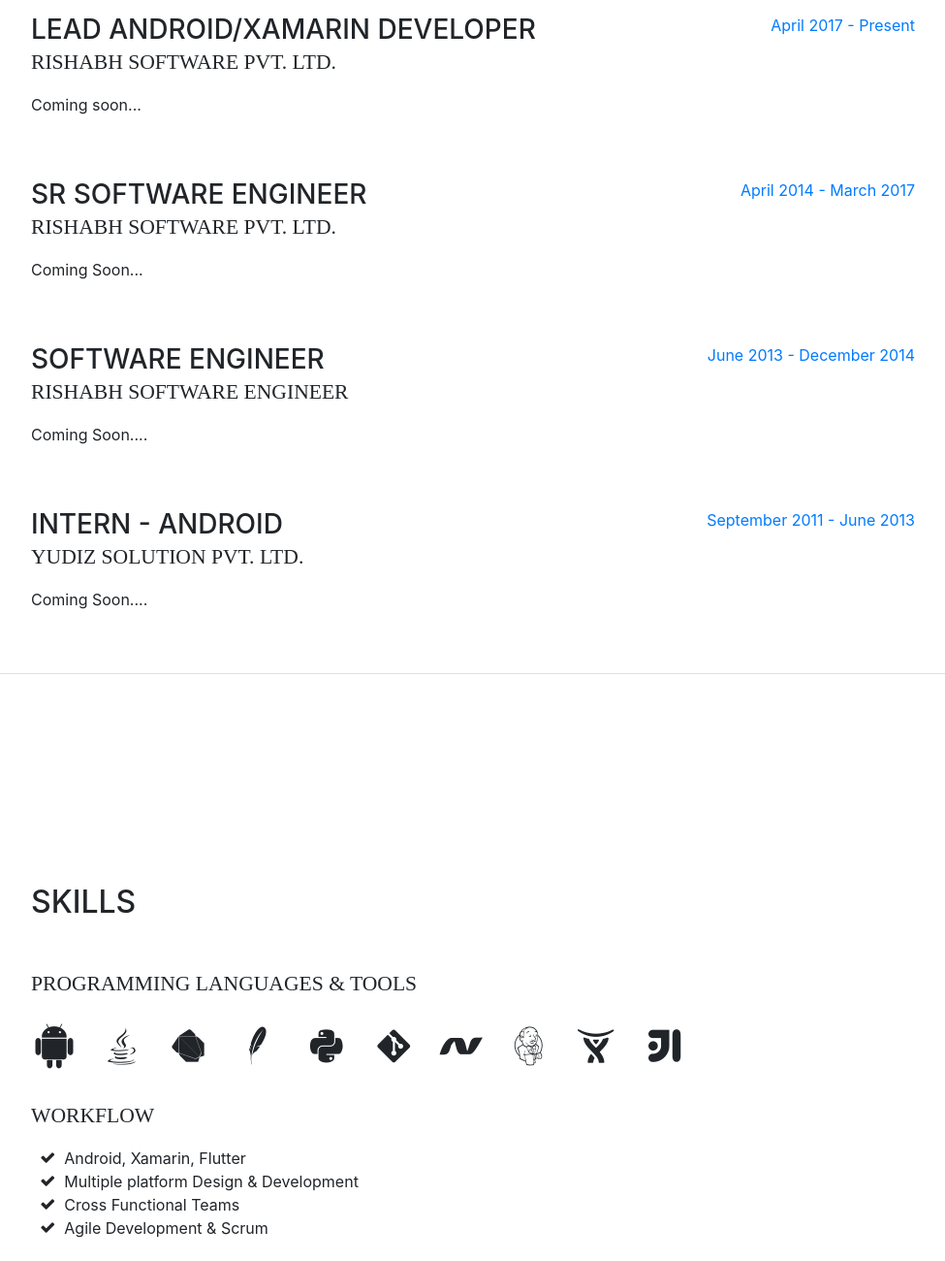
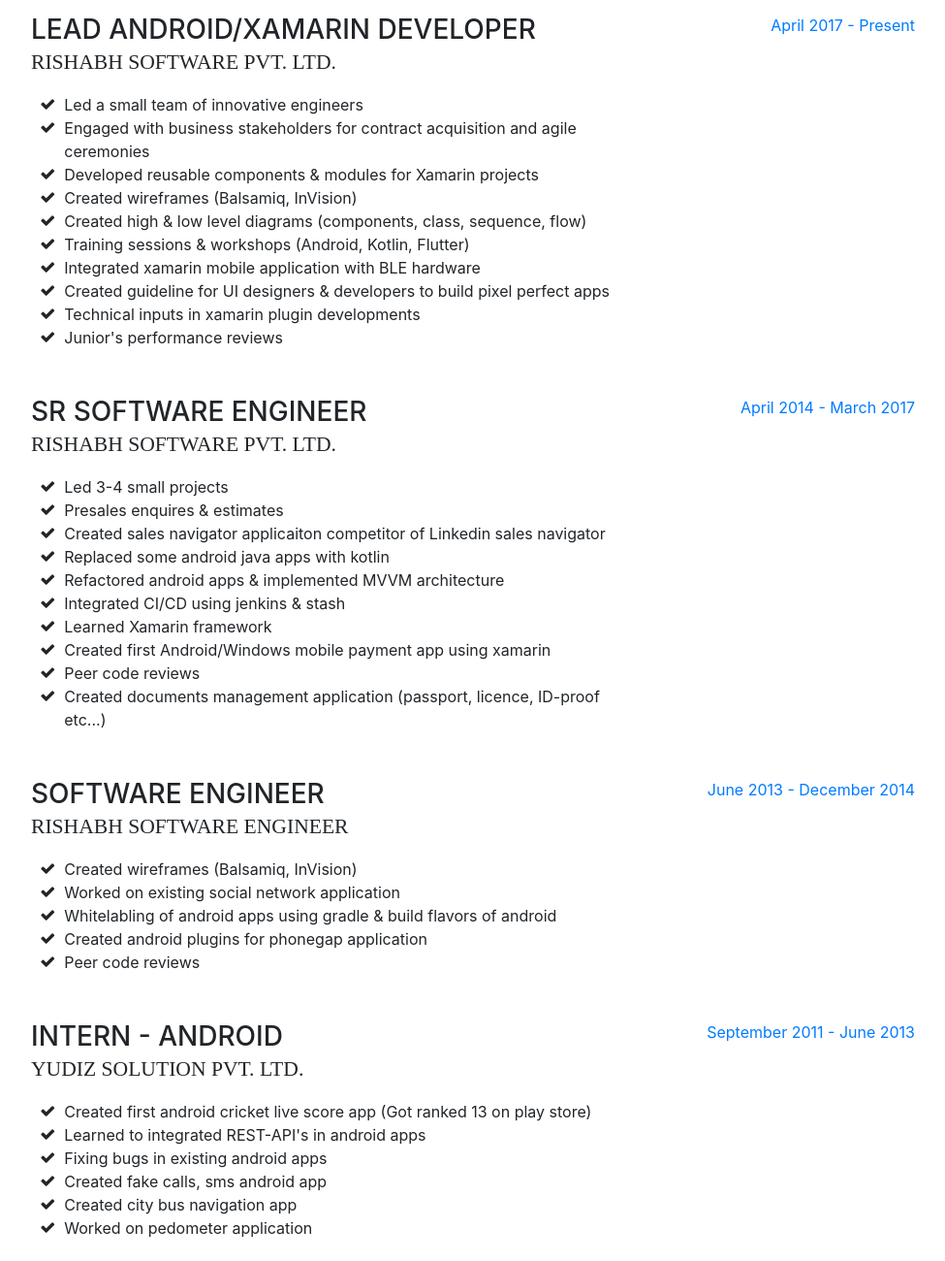
Before and after one commit to dgandhi17/darshan.github.io, a website with bundled scripts: page index.html in a window 1280 px wide. Shown: the part 920-2220 px from the top of the page at 97% size, without its empty margins (288-1263 px from the left). Built offline with nearby package versions, Linux system fonts and the light colour scheme; a web font is replaced by a local one.

Commit message:
added experiences

```diff
--- a/index.html
+++ b/index.html
@@ -139,7 +139,43 @@
           <div class="resume-content mr-auto">
             <h3 class="mb-0">Lead Android/Xamarin Developer</h3>
             <div class="subheading mb-3">Rishabh Software Pvt. Ltd.</div>
-            <p>Coming soon...</p>
+            <ul class="fa-ul mb-0">
+              <li>
+                <i class="fa-li fa fa-check"></i>
+                Led a small team of innovative engineers</li>
+              <li>
+                <i class="fa-li fa fa-check"></i>
+                Engaged with business stakeholders for contract acquisition and agile ceremonies</li>
+              <li>
+                <i class="fa-li fa fa-check"></i>
+                Developed reusable components & modules for Xamarin projects</li>
+              <li>
+                <i class="fa-li fa fa-check"></i>
+                Created wireframes (Balsamiq, InVision)</li>
+              <li>
+                <i class="fa-li fa fa-check"></i>
+                Created high & low level diagrams (components, class, sequence, flow)</li>
+              <li>
+                <i class="fa-li fa fa-check"></i>
+                Training sessions & workshops (Android, Kotlin, Flutter)
+              </li>
+              <li>
+                <i class="fa-li fa fa-check"></i>
+                Integrated xamarin mobile application with BLE hardware
+              </li>
+              <li>
+                <i class="fa-li fa fa-check"></i>
+                Created guideline for UI designers & developers to build pixel perfect apps
+              </li>
+              <li>
+                <i class="fa-li fa fa-check"></i>
+                Technical inputs in xamarin plugin developments
+              </li>
+              <li>
+                <i class="fa-li fa fa-check"></i>
+                Junior's performance reviews
+              </li>
+            </ul>
           </div>
           <div class="resume-date text-md-right">
             <span class="text-primary">April 2017 - Present</span>
@@ -150,7 +186,48 @@
           <div class="resume-content mr-auto">
             <h3 class="mb-0">Sr Software Engineer</h3>
             <div class="subheading mb-3">Rishabh Software Pvt. Ltd.</div>
-            <p>Coming Soon...</p>
+            <ul class="fa-ul mb-0">
+              <li>
+                <i class="fa-li fa fa-check"></i>
+                Led 3-4 small projects
+              </li>
+              <li>
+                <i class="fa-li fa fa-check"></i>
+                Presales enquires & estimates
+              </li>
+              <li>
+                <i class="fa-li fa fa-check"></i>
+                Created sales navigator applicaiton competitor of Linkedin sales navigator
+              </li>
+              <li>
+                <i class="fa-li fa fa-check"></i>
+                Replaced some android java apps with kotlin
+              </li>
+              <li>
+                <i class="fa-li fa fa-check"></i>
+                Refactored android apps & implemented MVVM architecture
+              </li>
+              <li>
+                <i class="fa-li fa fa-check"></i>
+                Integrated CI/CD using jenkins & stash
+              </li>
+              <li>
+                <i class="fa-li fa fa-check"></i>
+                Learned Xamarin framework
+              </li>
+              <li>
+                <i class="fa-li fa fa-check"></i>
+                Created first Android/Windows mobile payment app using xamarin
+              </li>
+              <li>
+                <i class="fa-li fa fa-check"></i>
+                Peer code reviews
+              </li>
+              <li>
+                <i class="fa-li fa fa-check"></i>
+                Created documents management application (passport, licence, ID-proof etc...)
+              </li>
+            </ul>
           </div>
           <div class="resume-date text-md-right">
             <span class="text-primary">April 2014 - March 2017</span>
@@ -161,7 +238,28 @@
           <div class="resume-content mr-auto">
             <h3 class="mb-0">Software Engineer</h3>
             <div class="subheading mb-3">Rishabh Software Engineer</div>
-            <p>Coming Soon....</p>
+            <ul class="fa-ul mb-0">
+              <li>
+                <i class="fa-li fa fa-check"></i>
+                Created wireframes (Balsamiq, InVision)
+              </li>
+              <li>
+                <i class="fa-li fa fa-check"></i>
+                Worked on existing social network application
+              </li>
+              <li>
+                <i class="fa-li fa fa-check"></i>
+                Whitelabling of android apps using gradle & build flavors of android
+              </li>
+              <li>
+                <i class="fa-li fa fa-check"></i>
+                Created android plugins for phonegap application
+              </li>
+              <li>
+                <i class="fa-li fa fa-check"></i>
+                Peer code reviews
+              </li>
+            </ul>
           </div>
           <div class="resume-date text-md-right">
             <span class="text-primary">June 2013 - December 2014</span>
@@ -172,7 +270,32 @@
           <div class="resume-content mr-auto">
             <h3 class="mb-0">Intern - Android</h3>
             <div class="subheading mb-3">Yudiz Solution Pvt. Ltd.</div>
-            <p>Coming Soon....</p>
+            <ul class="fa-ul mb-0">
+              <li>
+                <i class="fa-li fa fa-check"></i>
+                Created first android cricket live score app (Got ranked 13 on play store)
+              </li>
+              <li>
+                <i class="fa-li fa fa-check"></i>
+                Learned to integrated REST-API's in android apps
+              </li>
+              <li>
+                <i class="fa-li fa fa-check"></i>
+                Fixing bugs in existing android apps
+              </li>
+              <li>
+                <i class="fa-li fa fa-check"></i>
+                Created fake calls, sms android app
+              </li>
+              <li>
+                <i class="fa-li fa fa-check"></i>
+                Created city bus navigation app
+              </li>
+              <li>
+                <i class="fa-li fa fa-check"></i>
+                Worked on pedometer application
+              </li>
+            </ul>
           </div>
           <div class="resume-date text-md-right">
             <span class="text-primary">September 2011 - June 2013</span>
```
